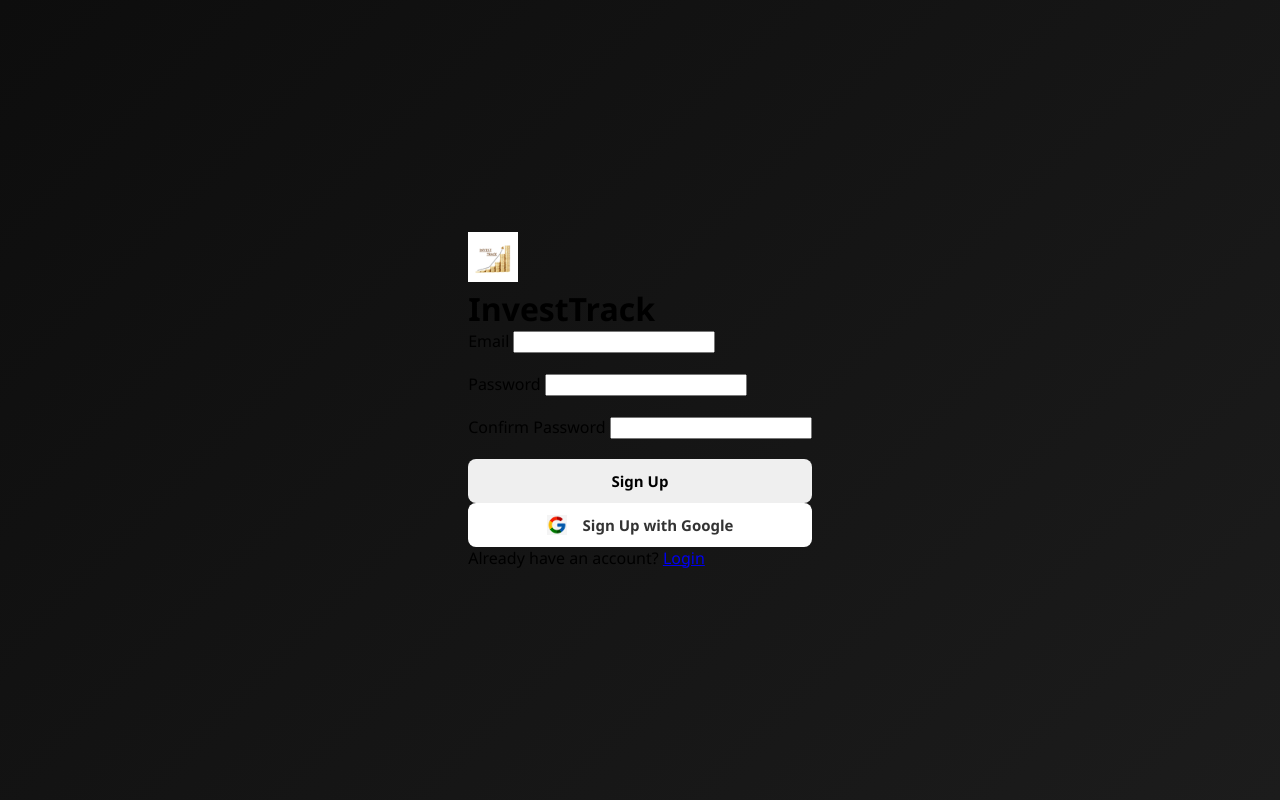
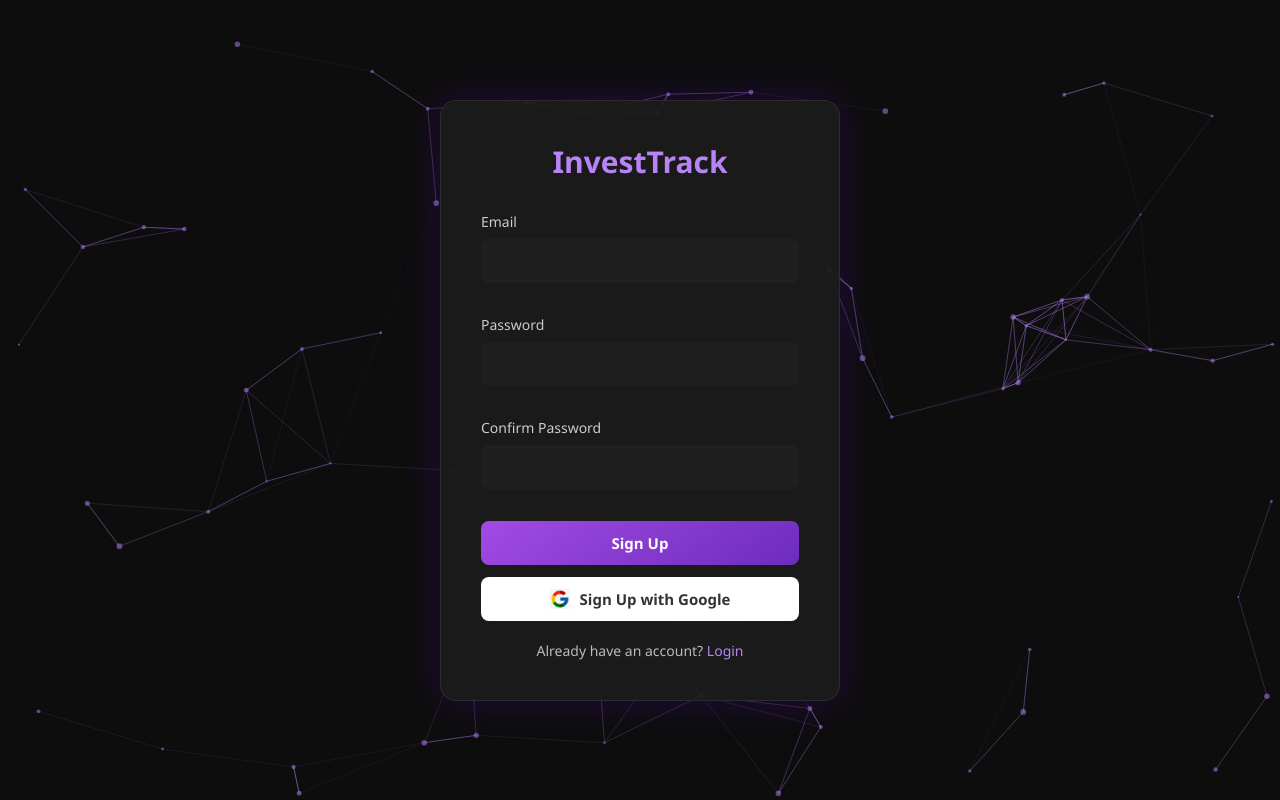
Before and after one commit to sanketagarwal27/InvestTrack, a Flask app: page /signUp in a window 1280 px wide. Run offline with Flask 3, Linux system fonts and the light colour scheme; some libraries are stand-ins or nearby versions.

Commit message:
Updated SignUp Page style

```diff
--- a/static/css/signUp.css
+++ b/static/css/signUp.css
@@ -6,75 +6,111 @@
 }
 
 body {
-    background: linear-gradient(135deg, #1e3c72, #2a5298);
+  background: linear-gradient(135deg, #0d0d0d, #1c1c1c);
   height: 100vh;
   display: flex;
   justify-content: center;
   align-items: center;
 }
 
-  .container {
-    background-color: white;
-    border-radius: 10px;
-    box-shadow: 0 15px 30px rgba(0, 0, 0, 0.3);
-    width: 400px;
+.auth-container {
+  background: rgba(30, 30, 30, 0.8);
+  border: 1px solid rgba(255, 255, 255, 0.08);
+  border-radius: 16px;
+  backdrop-filter: blur(20px);
+  box-shadow: 0 0 40px rgba(128, 0, 255, 0.2);
   padding: 40px;
+  width: 100%;
+  max-width: 400px;
+  animation: fadeIn 0.6s ease-in-out;
 }
 
-  .logo {
+.app-title {
+  color: #b883f7;
+  font-size: 30px;
   text-align: center;
   margin-bottom: 30px;
 }
 
-  .logo h1 {
-    color: #2a5298;
-    font-size: 28px;
-    margin-top: 10px;
+.auth-form label {
+  display: block;
+  color: #ccc;
+  font-size: 14px;
+  margin-bottom: 8px;
 }
 
-  .logo-icon {
-    font-size: 40px;
-    color: #2a5298;
+.auth-form input {
+  width: 100%;
+  padding: 12px;
+  border-radius: 8px;
+  border: none;
+  font-size: 15px;
+  background-color: #1f1f1f;
+  color: #fff;
+  margin-bottom: 12px;
+  transition: border 0.3s;
+}
+
+.auth-form input:focus {
+  outline: none;
+  border: 2px solid #b883f7;
 }
 
 .form-group {
   margin-bottom: 20px;
 }
 
-  .form-group label {
-    display: block;
-    margin-bottom: 8px;
-    font-weight: 600;
-    color: #333;
+.error-message {
+  color: #e74c3c;
+  font-size: 13px;
+  margin-top: -8px;
+  margin-bottom: 10px;
+  display: none;
 }
 
-  .form-group input {
+.remember-forgot {
+  display: flex;
+  justify-content: space-between;
+  font-size: 13px;
+  color: #aaa;
+  margin-bottom: 20px;
+}
+
+.remember-forgot a {
+  color: #b883f7;
+  text-decoration: none;
+}
+.remember-forgot a:hover {
+  text-decoration: underline;
+}
+
+.btn {
   width: 100%;
   padding: 12px;
-    border: 1px solid #ddd;
-    border-radius: 5px;
-    font-size: 16px;
-    transition: border 0.3s;
+  font-weight: bold;
+  font-size: 15px;
+  border-radius: 8px;
+  border: none;
+  cursor: pointer;
+  transition: background 0.3s ease;
 }
 
-  /* google singup addition */
+.primary-btn {
+  background: linear-gradient(145deg, #a24be3, #6d2cbd);
+  color: white;
+  margin-bottom: 12px;
+}
 
-  /* Google Button Styling */
+.primary-btn:hover {
+  background: linear-gradient(145deg, #8f2bdd, #551aa6);
+}
+
 .google-btn {
+  background: white;
+  color: #333;
   display: flex;
   align-items: center;
   justify-content: center;
-    background-color: white;
-    color: #333;
-    border: 1px solid #ddd;
-    width: 100%;
-    padding: 12px;
-    font-size: 16px;
-    font-weight: 600;
-    cursor: pointer;
-    border-radius: 5px;
-    transition: background-color 0.3s;
-    margin-top: 10px;
 }
 
 .google-btn img {
@@ -84,51 +120,34 @@
 }
 
 .google-btn:hover {
-    background-color: #f1f1f1;
+  background: #f2f2f2;
 }
 
-
-  .form-group input:focus {
-    border-color: #2a5298;
-    outline: none;
-  }
-
-  .btn {
-    width: 100%;
-    padding: 12px;
-    background-color: #2a5298;
-    color: white;
-    border: none;
-    border-radius: 5px;
-    font-size: 16px;
-    font-weight: 600;
-    cursor: pointer;
-    transition: background-color 0.3s;
-  }
-
-  .btn:hover {
-    background-color: #1e3c72;
-  }
-
-  .signup-link {
+.switch-link {
+  color: #bbb;
   text-align: center;
   margin-top: 20px;
   font-size: 14px;
 }
 
-  .signup-link a {
-    color: #2a5298;
+.switch-link a {
+  color: #b883f7;
   text-decoration: none;
-    font-weight: 600;
+  font-weight: 500;
 }
 
-  .signup-link a:hover {
+.switch-link a:hover {
   text-decoration: underline;
 }
 
-  .error-message {
-    color: #e74c3c;
-    font-size: 14px;
-    margin-top: 5px;
-    display: none;
+@keyframes fadeIn {
+  from { opacity: 0; transform: translateY(-20px); }
+  to { opacity: 1; transform: translateY(0); }
 }
+#particles-js {
+  position: fixed;
+  width: 100%;
+  height: 100%;
+  background: transparent;
+  z-index: -1;
+}
--- a/templates/signUp.html
+++ b/templates/signUp.html
@@ -1,51 +1,89 @@
 <!DOCTYPE html>
 <html lang="en">
 <head>
-  <meta charset="UTF-8">
-  <meta name="viewport" content="width=device-width, initial-scale=1.0">
+  <meta charset="UTF-8" />
+  <meta name="viewport" content="width=device-width, initial-scale=1.0"/>
   <title>InvestTrack - Sign Up</title>
+  <script src="https://cdn.jsdelivr.net/npm/tsparticles@2.11.1/tsparticles.bundle.min.js"></script>
   <link rel="icon" type="png" href="{{ url_for('static', filename='assets/INVEST_TRACK.png') }}">
-  <link rel="stylesheet" href="{{ url_for('static', filename='css/login.css') }}">
+  <link rel="stylesheet" href="{{ url_for('static', filename='css/signUp.css') }}">
 </head>
 <body>
-  <div class="container">
-    <div class="logo">
-      <div class="logo-icon"><img src="{{ url_for('static', filename='assets/INVEST_TRACK.png') }}" width="'150" height="50" alt="Logo"></div>
-      <h1>InvestTrack</h1>
-    </div>
-
-    <form id="signup-form">
+  <div id="particles-js"></div>
+  <div class="auth-container">
+    <h1 class="app-title">InvestTrack</h1>
+    <form id="signup-form" class="auth-form">
       <div class="form-group">
         <label for="email">Email</label>
-        <input type="email" id="email" required>
+        <input type="email" id="email" required />
         <div class="error-message" id="email-error">Please enter a valid email</div>
       </div>
-
       <div class="form-group">
         <label for="password">Password</label>
-        <input type="password" id="password" required>
+        <input type="password" id="password" required />
         <div class="error-message" id="password-error">Password must be at least 6 characters</div>
       </div>
-
       <div class="form-group">
         <label for="confirm-password">Confirm Password</label>
-        <input type="password" id="confirm-password" required>
+        <input type="password" id="confirm-password" required />
         <div class="error-message" id="confirm-password-error">Passwords do not match</div>
       </div>
-
-      <button type="submit" class="btn">Sign Up</button>
-
-      <!-- Google Signup Button -->
+      <button type="submit" class="btn primary-btn">Sign Up</button>
       <button type="button" class="btn google-btn" id="google-signup">
-
-        <img src="{{ url_for('static', filename='assets/google-icon.png') }}" width = "30" height="30" alt="Google Logo"><i class="fa fa-plus" style="margin-right: 6px;"></i> Sign Up with Google
+        <img src="{{ url_for('static', filename='assets/google-icon.png') }}" alt="Google Logo" /> Sign Up with Google
       </button>
-      <div class="login-link">
-        Already have an account? <a href="/index">Login</a>
-      </div>
+      <div class="switch-link">Already have an account? <a href="/index">Login</a></div>
     </form>
   </div>
-
   <script type="module" src="{{ url_for('static', filename='js/signUp.js') }}"></script>
+  <script>
+  tsParticles.load("particles-js", {
+    background: {
+      color: { value: "#0d0d0d" }
+    },
+    fpsLimit: 60,
+    interactivity: {
+      events: {
+        onHover: { enable: true, mode: "repulse" },
+        onClick: { enable: true, mode: "push" }
+      },
+      modes: {
+        repulse: { distance: 100 },
+        push: { quantity: 4 }
+      }
+    },
+    particles: {
+      color: { value: "#b883f7" },
+      links: {
+        color: "#b883f7",
+        distance: 150,
+        enable: true,
+        opacity: 0.4,
+        width: 1
+      },
+      collisions: { enable: false },
+      move: {
+        enable: true,
+        speed: 1.2,
+        direction: "none",
+        random: false,
+        straight: false,
+        outModes: { default: "bounce" }
+      },
+      number: {
+        value: 60,
+        density: { enable: true, area: 800 }
+      },
+      opacity: {
+        value: 0.5
+      },
+      shape: { type: "circle" },
+      size: {
+        value: { min: 1, max: 3 }
+      }
+    },
+    detectRetina: true
+  });
+</script>
 </body>
 </html>
```
Lines whose indentation alone changed are shown as unchanged.
